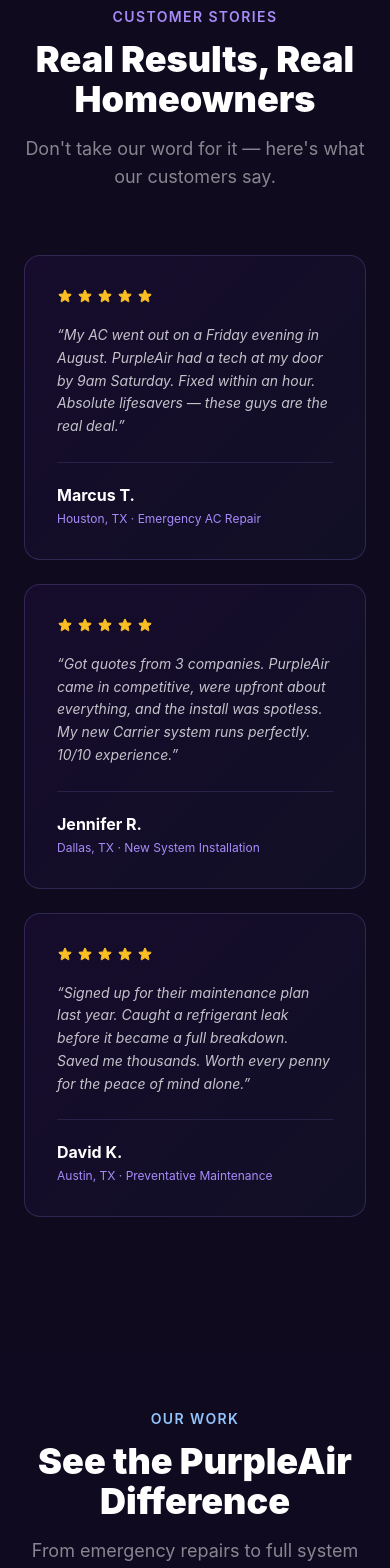
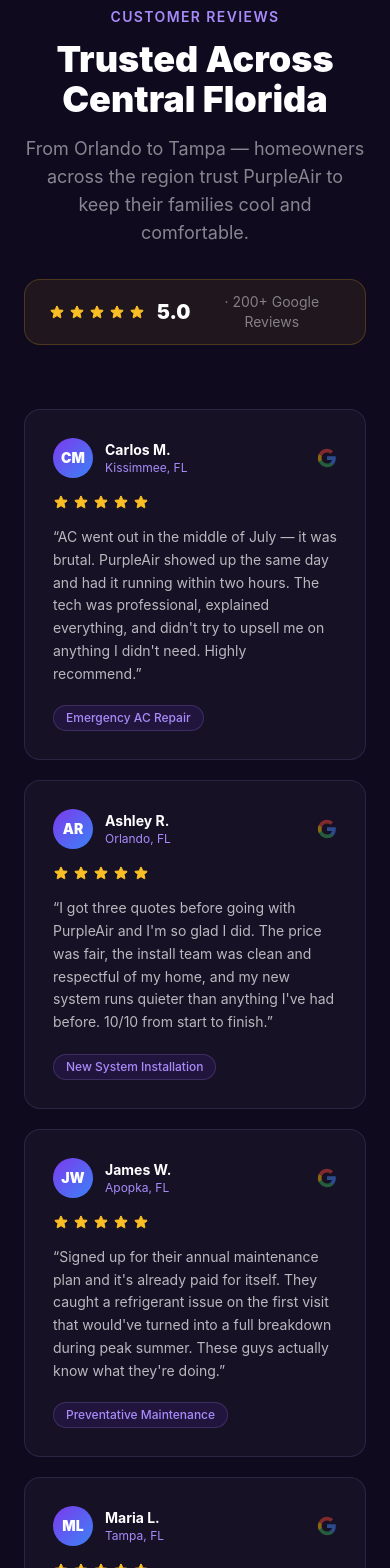
Before and after one commit to flamingeos/Purpleairservice, a Next.js app: page / in a window 390 px wide. Shown: the part 4660-6228 px from the top of the page. Built offline with nearby package versions, Linux system fonts and the light colour scheme.

Commit message:
reviews added

```diff
--- a/src/app/page.tsx
+++ b/src/app/page.tsx
@@ -150,22 +150,46 @@
 
 const testimonials = [
   {
-    name: "Marcus T.",
-    location: "Houston, TX",
-    text: "My AC went out on a Friday evening in August. PurpleAir had a tech at my door by 9am Saturday. Fixed within an hour. Absolute lifesavers — these guys are the real deal.",
+    name: "Carlos M.",
+    location: "Kissimmee, FL",
+    text: "AC went out in the middle of July — it was brutal. PurpleAir showed up the same day and had it running within two hours. The tech was professional, explained everything, and didn't try to upsell me on anything I didn't need. Highly recommend.",
     service: "Emergency AC Repair",
+    initials: "CM",
   },
   {
-    name: "Jennifer R.",
-    location: "Dallas, TX",
-    text: "Got quotes from 3 companies. PurpleAir came in competitive, were upfront about everything, and the install was spotless. My new Carrier system runs perfectly. 10/10 experience.",
+    name: "Ashley R.",
+    location: "Orlando, FL",
+    text: "I got three quotes before going with PurpleAir and I'm so glad I did. The price was fair, the install team was clean and respectful of my home, and my new system runs quieter than anything I've had before. 10/10 from start to finish.",
     service: "New System Installation",
+    initials: "AR",
   },
   {
-    name: "David K.",
-    location: "Austin, TX",
-    text: "Signed up for their maintenance plan last year. Caught a refrigerant leak before it became a full breakdown. Saved me thousands. Worth every penny for the peace of mind alone.",
+    name: "James W.",
+    location: "Apopka, FL",
+    text: "Signed up for their annual maintenance plan and it's already paid for itself. They caught a refrigerant issue on the first visit that would've turned into a full breakdown during peak summer. These guys actually know what they're doing.",
     service: "Preventative Maintenance",
+    initials: "JW",
+  },
+  {
+    name: "Maria L.",
+    location: "Tampa, FL",
+    text: "I called on a Saturday morning and they were at my house by noon. Fixed the blower motor on my unit fast and the price was completely reasonable. No hidden fees, no nonsense. Will definitely be calling them again.",
+    service: "AC Repair",
+    initials: "ML",
+  },
+  {
+    name: "Deon P.",
+    location: "Winter Park, FL",
+    text: "PurpleAir cleaned our ductwork and the difference in air quality was immediate. My wife has allergies and she noticed it the same day. Super thorough job — they showed us before and after photos of the ducts. Really impressive.",
+    service: "Duct Cleaning",
+    initials: "DP",
+  },
+  {
+    name: "Sandra K.",
+    location: "Sanford, FL",
+    text: "Used their financing option to replace my old unit and it was seamless. The team walked me through everything and never made me feel pressured. New system has cut my electric bill noticeably. Couldn't be happier with the experience.",
+    service: "New System Installation",
+    initials: "SK",
   },
 ];
 
@@ -242,6 +266,7 @@
             <a href="#services" className="hover:text-white transition-colors">Services</a>
             <a href="#why-us" className="hover:text-white transition-colors">Why Us</a>
             <a href="#gallery" className="hover:text-white transition-colors">Gallery</a>
+            <a href="#reviews" className="hover:text-white transition-colors">Reviews</a>
             <a href="#booking" className="hover:text-white transition-colors">Book Service</a>
           </div>
           <a href="tel:+14074584032"
@@ -383,35 +408,75 @@
         </div>
       </section>
 
-      {/* ── TESTIMONIALS ────────────────────────────────────────────────────── */}
-      <section className="py-24 px-6">
+      {/* ── REVIEWS ─────────────────────────────────────────────────────────── */}
+      <section id="reviews" className="py-24 px-6">
         <div className="max-w-7xl mx-auto">
           <div className="text-center mb-16">
-            <p className="text-sm font-semibold uppercase tracking-widest mb-3" style={{ color: "#a78bfa" }}>Customer Stories</p>
-            <h2 className="text-4xl md:text-5xl font-black text-white mb-4">Real Results, Real Homeowners</h2>
-            <p className="text-lg" style={{ color: "rgba(255,255,255,0.5)" }}>
-              Don't take our word for it — here's what our customers say.
+            <p className="text-sm font-semibold uppercase tracking-widest mb-3" style={{ color: "#a78bfa" }}>Customer Reviews</p>
+            <h2 className="text-4xl md:text-5xl font-black text-white mb-4">Trusted Across Central Florida</h2>
+            <p className="text-lg max-w-2xl mx-auto" style={{ color: "rgba(255,255,255,0.5)" }}>
+              From Orlando to Tampa — homeowners across the region trust PurpleAir to keep their families cool and comfortable.
             </p>
+            {/* Overall rating row */}
+            <div className="inline-flex items-center gap-3 mt-8 px-6 py-3 rounded-2xl border"
+              style={{
+                background: "rgba(251,191,36,0.07)",
+                borderColor: "rgba(251,191,36,0.2)",
+              }}>
+              <div className="flex gap-1" style={{ color: "#fbbf24" }}>
+                {[...Array(5)].map((_, i) => <StarIcon key={i} />)}
+              </div>
+              <span className="text-white font-black text-xl">5.0</span>
+              <span className="text-sm" style={{ color: "rgba(255,255,255,0.45)" }}>· 200+ Google Reviews</span>
+            </div>
           </div>
 
-          <div className="grid grid-cols-1 md:grid-cols-3 gap-6">
+          <div className="grid grid-cols-1 md:grid-cols-2 lg:grid-cols-3 gap-5">
             {testimonials.map((t) => (
               <div key={t.name}
-                className="rounded-2xl p-8 border flex flex-col transition-all hover:-translate-y-1 hover:shadow-[0_0_30px_rgba(167,139,250,0.15)]"
+                className="rounded-2xl p-7 border flex flex-col transition-all duration-300 hover:-translate-y-1 hover:shadow-[0_0_30px_rgba(167,139,250,0.18)]"
                 style={{
-                  background: "linear-gradient(135deg, rgba(76,29,149,0.12), rgba(30,58,95,0.12))",
-                  borderColor: "rgba(167,139,250,0.2)",
+                  background: "rgba(255,255,255,0.03)",
+                  borderColor: "rgba(167,139,250,0.15)",
                 }}>
+                {/* Top row: avatar + name + Google logo */}
+                <div className="flex items-center justify-between mb-4">
+                  <div className="flex items-center gap-3">
+                    <div className="w-10 h-10 rounded-full flex items-center justify-center text-sm font-black text-white flex-shrink-0"
+                      style={{ background: "linear-gradient(135deg,#7c3aed,#3b82f6)" }}>
+                      {t.initials}
+                    </div>
+                    <div>
+                      <p className="font-bold text-white text-sm">{t.name}</p>
+                      <p className="text-xs" style={{ color: "#a78bfa" }}>{t.location}</p>
+                    </div>
+                  </div>
+                  {/* Google G */}
+                  <svg viewBox="0 0 24 24" className="w-5 h-5 flex-shrink-0" style={{ opacity: 0.5 }}>
+                    <path d="M22.56 12.25c0-.78-.07-1.53-.2-2.25H12v4.26h5.92c-.26 1.37-1.04 2.53-2.21 3.31v2.77h3.57c2.08-1.92 3.28-4.74 3.28-8.09z" fill="#4285F4"/>
+                    <path d="M12 23c2.97 0 5.46-.98 7.28-2.66l-3.57-2.77c-.98.66-2.23 1.06-3.71 1.06-2.86 0-5.29-1.93-6.16-4.53H2.18v2.84C3.99 20.53 7.7 23 12 23z" fill="#34A853"/>
+                    <path d="M5.84 14.09c-.22-.66-.35-1.36-.35-2.09s.13-1.43.35-2.09V7.07H2.18C1.43 8.55 1 10.22 1 12s.43 3.45 1.18 4.93l3.66-2.84z" fill="#FBBC05"/>
+                    <path d="M12 5.38c1.62 0 3.06.56 4.21 1.64l3.15-3.15C17.45 2.09 14.97 1 12 1 7.7 1 3.99 3.47 2.18 7.07l3.66 2.84c.87-2.6 3.3-4.53 6.16-4.53z" fill="#EA4335"/>
+                  </svg>
+                </div>
                 {/* Stars */}
-                <div className="flex gap-1 mb-5" style={{ color: "#fbbf24" }}>
+                <div className="flex gap-1 mb-4" style={{ color: "#fbbf24" }}>
                   {[...Array(5)].map((_, i) => <StarIcon key={i} />)}
                 </div>
-                <p className="text-sm leading-relaxed flex-1 mb-6 italic" style={{ color: "rgba(255,255,255,0.75)" }}>
+                {/* Review text */}
+                <p className="text-sm leading-relaxed flex-1 mb-5" style={{ color: "rgba(255,255,255,0.7)" }}>
                   &ldquo;{t.text}&rdquo;
                 </p>
-                <div className="border-t pt-5" style={{ borderColor: "rgba(167,139,250,0.15)" }}>
-                  <p className="font-bold text-white">{t.name}</p>
-                  <p className="text-xs mt-1" style={{ color: "#a78bfa" }}>{t.location} · {t.service}</p>
+                {/* Service tag */}
+                <div className="inline-flex self-start">
+                  <span className="text-xs font-medium px-3 py-1 rounded-full border"
+                    style={{
+                      background: "rgba(124,58,237,0.12)",
+                      borderColor: "rgba(167,139,250,0.2)",
+                      color: "#a78bfa",
+                    }}>
+                    {t.service}
+                  </span>
                 </div>
               </div>
             ))}
```
